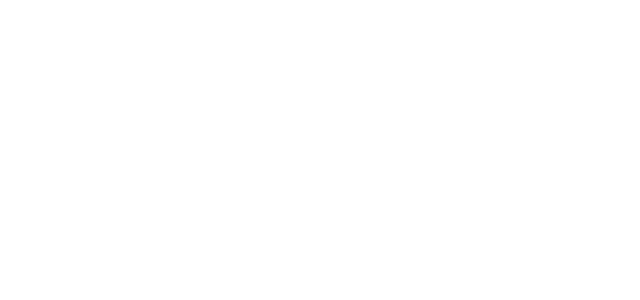
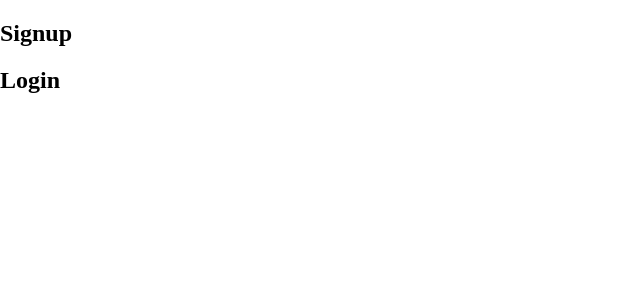
Before and after one commit to norrichs/wanderlust-frontend, a React (Create React App) app: page / in a window 1280 px wide. Shown: the top 300 px of the page, without its empty margins (0-640 px from the left). Built offline with nearby package versions, Linux system fonts and the light colour scheme.

Commit message:
header-login

```diff
--- a/src/App.js
+++ b/src/App.js
@@ -1,6 +1,6 @@
 import "./App.css";
 import { Switch, Route, useHistory } from "react-router-dom";
-import React, { useEffect, useState } from "react";
+import React, { useEffect, useState ,createContext,useContext} from "react";
 import AgencyProfile from "./pages/AgencyProfile";
 import Booking from "./pages/Booking";
 import CustomerProfile from "./pages/CustomerProfile";
@@ -8,11 +8,14 @@
 // import PopularTrips from "./pages/PopularTrips";
 import Trip from "./pages/Trip";
 import Login from "./pages/Login";
+import HeaderLogin from './pages/headerlogin'
 
+export const GlobalCtx = createContext(null)
 function App() {
 	/// STATE VARIABLES ///
 	const [activeCustomerId, setActiveCustomerId] = useState(null);
 	const [bookingToAdd, setBookingToAdd] = useState(null);
+	const [gState,setGState] = useState({});
 
 	let history = useHistory();
 	/// DEV VARIABLES ///
@@ -45,6 +48,7 @@
 	}, []);
 
 	return (
+		<GlobalCtx.Provider value={{gState,setGState}}>
 		<div className="App">
 			<Switch>
 				<Route exact path="/home">
@@ -76,11 +80,14 @@
 						activeCustomerId={activeCustomerId}
 					/>
 				</Route>
-				<Route path="/login"></Route>
+				<Route exact path="/">
+					<HeaderLogin/>
+				</Route>
 				<Route path="/login"><Login /></Route>
 				<Route path="/login"><Login /></Route>
 			</Switch>
 		</div>
+		</GlobalCtx.Provider>
 	);
 }
 
--- /dev/null
+++ b/src/pages/headerlogin.jsx
@@ -0,0 +1,20 @@
+import React,{useContext} from 'react'
+import {Link} from 'react-router-dom'
+import {GlobalCtx} from '../App'
+
+ const Header = (props) => {
+    const {gState, setGState}= useContext(GlobalCtx)
+    const logout = (<Link ><h2 onClick={()=>{
+        setGState({...gState,token:null})
+    }}>Logout</h2></Link>)
+    return (
+        <nav>
+            <Link to='/signup'><h2>Signup</h2></Link>
+            <Link to='/login'><h2>Login</h2></Link>
+            {gState.token?logout:null}
+        </nav>
+    )
+}
+
+
+export default Header
```
